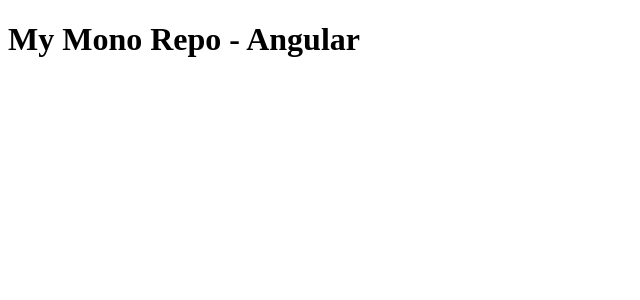
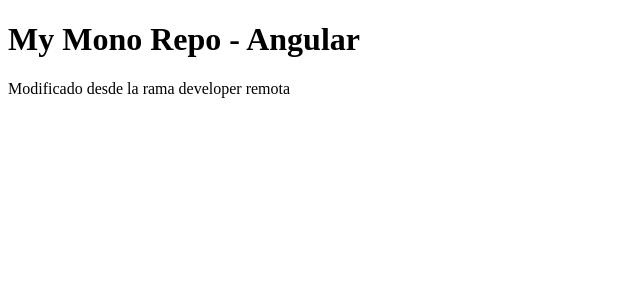
Before and after one commit to Jdhavid/my-monorepo-angular, an Angular app: page / in a window 1280 px wide. Shown: the top 300 px of the page, without its empty margins (0-640 px from the left). Built offline with nearby package versions, Linux system fonts and the light colour scheme.

Commit message:
Update app.component.html

```diff
--- a/src/app/app.component.html
+++ b/src/app/app.component.html
@@ -1,2 +1,3 @@
 <h1>My Mono Repo - Angular</h1>
+<p>Modificado desde la rama developer remota</p>
 <router-outlet></router-outlet>
```
